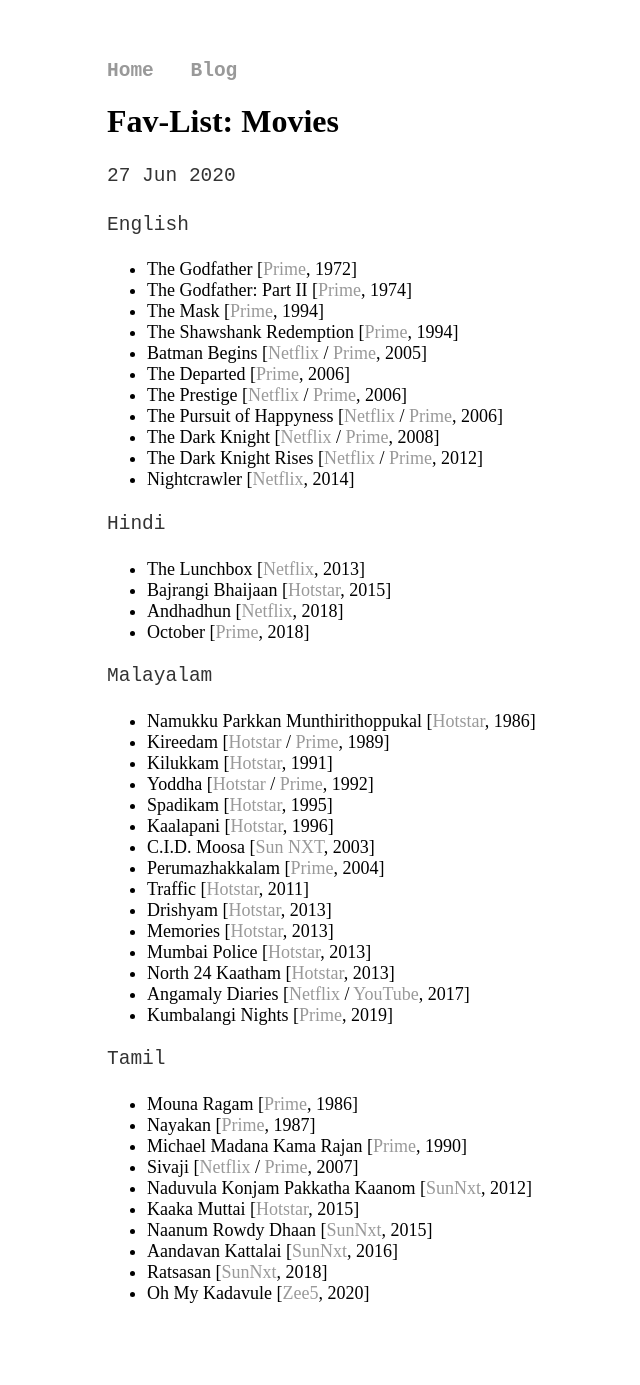
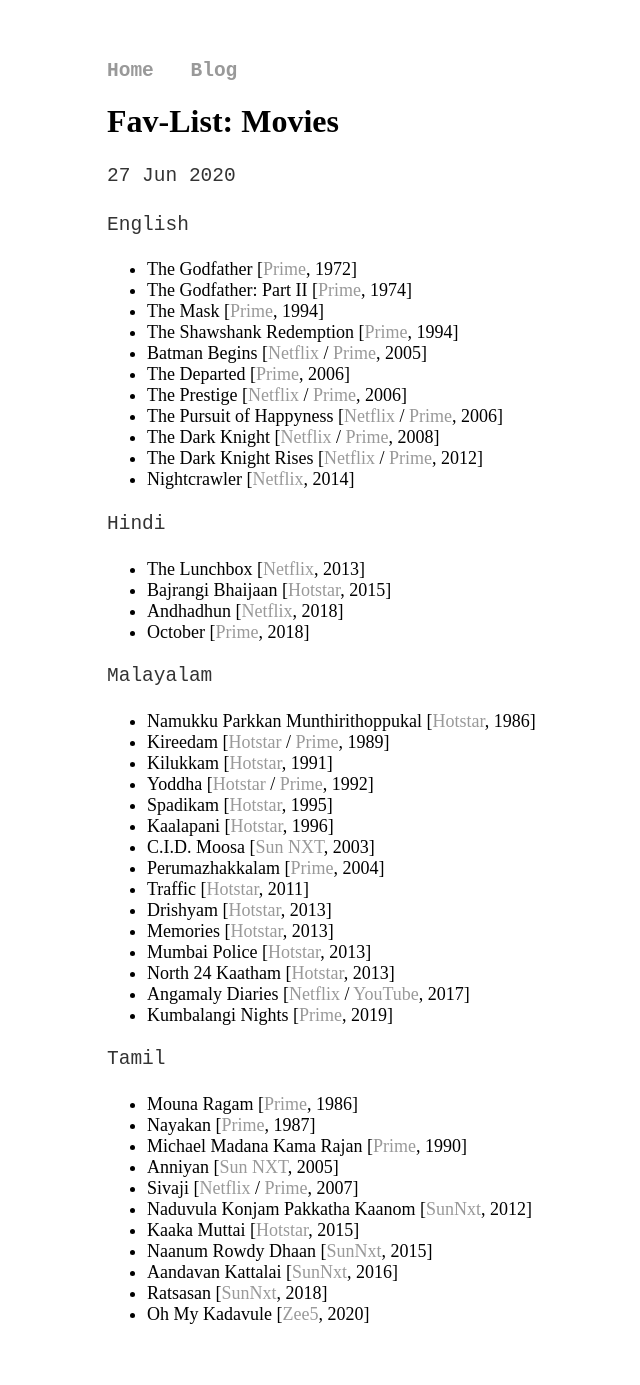
Before and after one commit to joe019/joe019.github.io, a Jekyll site: the page built from _posts/2020-06-27-movies.md, in a window 1280 px wide. Shown: the whole page, without its empty margins (53-693 px from the left). Built offline with Jekyll 4.4.1, drawn with Linux system fonts in a browser that asks for light colours; before the commit the page ends 1364 px from its top, so only the background shows below that.

Commit message:
Added "Anniyan"

```diff
--- a/_posts/2020-06-27-movies.md
+++ b/_posts/2020-06-27-movies.md
@@ -45,6 +45,7 @@
 * Mouna Ragam [[Prime](https://www.primevideo.com/detail/0KN7YBDJ8UZNMGZZ4U1PPTSRT0), 1986]
 * Nayakan [[Prime](https://www.primevideo.com/detail/0KZZ48I45Y50DBELKUQVTK4WF7), 1987]
 * Michael Madana Kama Rajan [[Prime](https://www.primevideo.com/detail/0TACSYRMXAL7JBSU6UBHNC6NIQ), 1990]
+* Anniyan [[Sun NXT](https://www.sunnxt.com/movie/detail/8833), 2005]
 * Sivaji [[Netflix](https://www.netflix.com/in/title/81464611) / [Prime](https://www.primevideo.com/detail/0R5ODBIKQMTL6UQBW89RLW8U3E), 2007]
 * Naduvula Konjam Pakkatha Kaanom [[SunNxt](https://www.sunnxt.com/movie/detail/7086), 2012]
 * Kaaka Muttai [[Hotstar](https://www.hotstar.com/in/movies/kaaka-muttai/1000070415), 2015]
```
